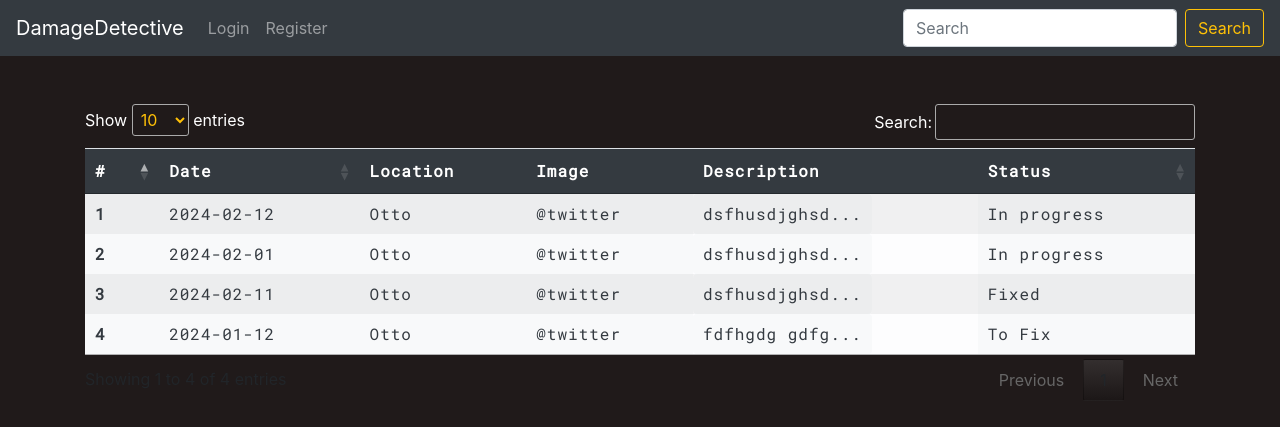
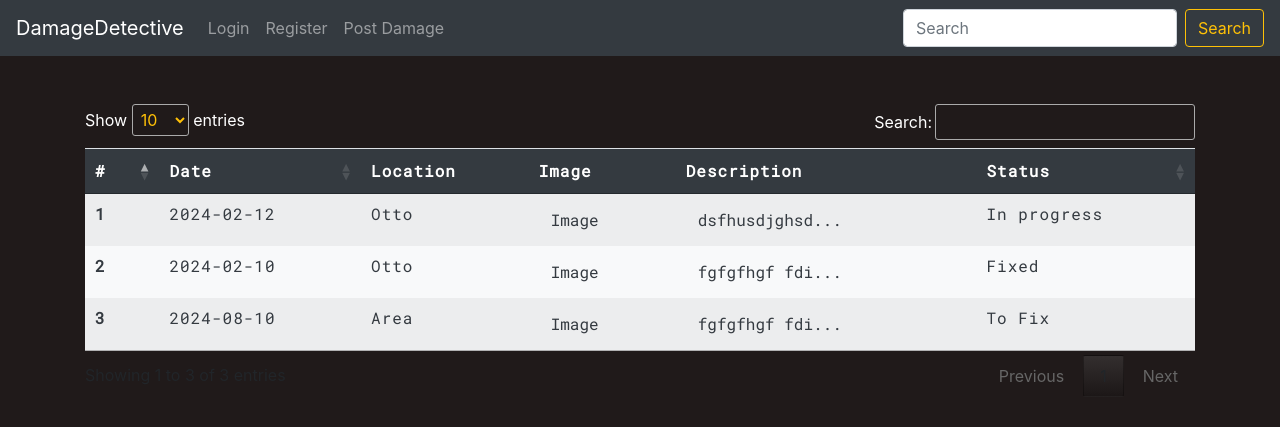
Before and after one commit to vaggelisdrak/ece_web_project, a Node server app: template frontend/views/home.hbs in a window 1280 px wide. Shown: the top 427 px of the page. Run offline with Node 20, Linux system fonts and the light colour scheme; the template is opened without the code that fills it, so the values that code supplies are empty; some libraries are stand-ins or nearby versions.

Commit message:
Damage post / image

```diff
--- a/backend/controllers/authController.mjs
+++ b/backend/controllers/authController.mjs
@@ -6,6 +6,10 @@
     res.render('register');
 }
 
+export const postdamage = (req, res) => {
+    res.render('damagepost');
+}
+
 export const signout = (req, res) => {
 
 }
--- a/backend/routes/authRoute.mjs
+++ b/backend/routes/authRoute.mjs
@@ -1,10 +1,11 @@
 import express from 'express';
-import { signin, signout, signup } from '../controllers/authController.mjs';
+import { signin, signout, signup , postdamage} from '../controllers/authController.mjs';
 
 const router = express.Router();
 
 router.get("/signup",signup)//post
 router.get("/signin",signin)//post
 router.get("/signout",signout)
+router.get("/postdamage",postdamage)
 
 export default router;
--- a/frontend/views/home.hbs
+++ b/frontend/views/home.hbs
@@ -24,9 +24,33 @@
                 <th scope="row">1</th>
                 <td>2/12/2024</td>
                 <td>Otto</td>
-                <td>@twitter</td>
-                <td type="button" class="btn btn-link modalButton" data-toggle="modal" data-target="#exampleModal">
-                    Click to view text
+                <td>
+                    <button type="button" class="btn btn-link imageModalButton" data-toggle="modal" data-target="#imageModal1">
+                        Image
+                    </button>
+                    <div class="modal fade" id="imageModal1" tabindex="-1" role="dialog" aria-labelledby="imageModalLabel1" aria-hidden="true">
+                        <div class="modal-dialog" role="document">
+                            <div class="modal-content">
+                                <div class="modal-header">
+                                    <h5 class="modal-title" id="imageModalLabel1">Image</h5>
+                                    <button type="button" class="close" data-dismiss="modal" aria-label="Close">
+                                        <span aria-hidden="true">&times;</span>
+                                    </button>
+                                </div>
+                                <div class="modal-body">
+                                    <img src="https://via.placeholder.com/150" alt="Image description" class="img-fluid">
+                                </div>
+                                <div class="modal-footer">
+                                    <button type="button" class="btn btn-secondary" data-dismiss="modal">Close</button>
+                                </div>
+                            </div>
+                        </div>
+                    </div>
+                </td>
+                <td>
+                    <button type="button" class="btn btn-link modalButton" data-toggle="modal" data-target="#exampleModal">
+                        Click to view text
+                    </button>
                 </td>
                 <div class="modal fade" id="exampleModal" tabindex="-1" role="dialog" aria-labelledby="exampleModalLabel" aria-hidden="true">
                     <div class="modal-dialog" role="document">
@@ -55,11 +79,35 @@
             <!-- Other rows... -->
             <tr>
                 <th scope="row">2</th>
-                <td>2/1/2024</td>
+                <td>2/10/2024</td>
                 <td>Otto</td>
-                <td>@twitter</td>
-                <td type="button" class="btn btn-link modalButton" data-toggle="modal" data-target="#exampleModal">
-                    Click to view text
+                <td>
+                    <button type="button" class="btn btn-link imageModalButton" data-toggle="modal" data-target="#imageModal1">
+                        Image
+                    </button>
+                    <div class="modal fade" id="imageModal1" tabindex="-1" role="dialog" aria-labelledby="imageModalLabel1" aria-hidden="true">
+                        <div class="modal-dialog" role="document">
+                            <div class="modal-content">
+                                <div class="modal-header">
+                                    <h5 class="modal-title" id="imageModalLabel1">Image</h5>
+                                    <button type="button" class="close" data-dismiss="modal" aria-label="Close">
+                                        <span aria-hidden="true">&times;</span>
+                                    </button>
+                                </div>
+                                <div class="modal-body">
+                                    <img src="https://via.placeholder.com/150" alt="Image description" class="img-fluid">
+                                </div>
+                                <div class="modal-footer">
+                                    <button type="button" class="btn btn-secondary" data-dismiss="modal">Close</button>
+                                </div>
+                            </div>
+                        </div>
+                    </div>
+                </td>
+                <td>
+                    <button type="button" class="btn btn-link modalButton" data-toggle="modal" data-target="#exampleModal">
+                        Click to view text
+                    </button>
                 </td>
                 <div class="modal fade" id="exampleModal" tabindex="-1" role="dialog" aria-labelledby="exampleModalLabel" aria-hidden="true">
                     <div class="modal-dialog" role="document">
@@ -71,43 +119,7 @@
                                 </button>
                             </div>
                             <div class="modal-body modalBody">
-                                dsfhusdjghsdjkfhusayfuoasjdfyuadsy
-                                fddsgfgf
-                                bfgfhdfkjg j fhdkj bfdjghdf gdf fjdbgfdg
-                                fgdfgufdkg
-                            </div>
-                            <div class="modal-footer">
-                                <button type="button" class="btn btn-secondary" data-dismiss="modal">Close</button>
-                            </div>
-                        </div>
-                    </div>
-                </div>
-                <td>In progress</td>
-            </tr>
-            <!-- Other rows... -->
-            <!-- Other rows... -->
-            <tr>
-                <th scope="row">3</th>
-                <td>2/11/2024</td>
-                <td>Otto</td>
-                <td>@twitter</td>
-                <td type="button" class="btn btn-link modalButton" data-toggle="modal" data-target="#exampleModal">
-                    Click to view text
-                </td>
-                <div class="modal fade" id="exampleModal" tabindex="-1" role="dialog" aria-labelledby="exampleModalLabel" aria-hidden="true">
-                    <div class="modal-dialog" role="document">
-                        <div class="modal-content">
-                            <div class="modal-header">
-                                <h5 class="modal-title" id="exampleModalLabel">Description</h5>
-                                <button type="button" class="close" data-dismiss="modal" aria-label="Close">
-                                    <span aria-hidden="true">&times;</span>
-                                </button>
-                            </div>
-                            <div class="modal-body modalBody">
-                                dsfhusdjghsdjkfhusayfuoasjdfyuadsy
-                                fddsgfgf
-                                bfgfhdfkjg j fhdkj bfdjghdf gdf fjdbgfdg
-                                fgdfgufdkg
+                                fgfgfhgf fdisfkh dfbufdjgbgfudfvn c fhugurhjfbgdfugr
                             </div>
                             <div class="modal-footer">
                                 <button type="button" class="btn btn-secondary" data-dismiss="modal">Close</button>
@@ -120,12 +132,36 @@
             <!-- Other rows... -->
             <!-- Other rows... -->
             <tr>
-                <th scope="row">4</th>
-                <td>1/12/2024</td>
-                <td>Otto</td>
-                <td>@twitter</td>
-                <td type="button" class="btn btn-link modalButton" data-toggle="modal" data-target="#exampleModal">
-                    Click to view text
+                <th scope="row">3</th>
+                <td>8/10/2024</td>
+                <td>Area</td>
+                <td>
+                    <button type="button" class="btn btn-link imageModalButton" data-toggle="modal" data-target="#imageModal1">
+                        Image
+                    </button>
+                    <div class="modal fade" id="imageModal1" tabindex="-1" role="dialog" aria-labelledby="imageModalLabel1" aria-hidden="true">
+                        <div class="modal-dialog" role="document">
+                            <div class="modal-content">
+                                <div class="modal-header">
+                                    <h5 class="modal-title" id="imageModalLabel1">Image</h5>
+                                    <button type="button" class="close" data-dismiss="modal" aria-label="Close">
+                                        <span aria-hidden="true">&times;</span>
+                                    </button>
+                                </div>
+                                <div class="modal-body">
+                                    <img src="https://via.placeholder.com/150" alt="Image description" class="img-fluid">
+                                </div>
+                                <div class="modal-footer">
+                                    <button type="button" class="btn btn-secondary" data-dismiss="modal">Close</button>
+                                </div>
+                            </div>
+                        </div>
+                    </div>
+                </td>
+                <td>
+                    <button type="button" class="btn btn-link modalButton" data-toggle="modal" data-target="#exampleModal">
+                        Click to view text
+                    </button>
                 </td>
                 <div class="modal fade" id="exampleModal" tabindex="-1" role="dialog" aria-labelledby="exampleModalLabel" aria-hidden="true">
                     <div class="modal-dialog" role="document">
@@ -137,7 +173,7 @@
                                 </button>
                             </div>
                             <div class="modal-body modalBody">
-                                fdfhgdg gdfgdfg fg
+                                fgfgfhgf fdisfkh dfbufdjgbgfudfvn c fhugurhjfbgdfugr vfgfgdfghfjgufdhgfnbvjhfdgvf
                             </div>
                             <div class="modal-footer">
                                 <button type="button" class="btn btn-secondary" data-dismiss="modal">Close</button>
--- a/frontend/views/layouts/main.hbs
+++ b/frontend/views/layouts/main.hbs
@@ -30,6 +30,9 @@
                 </li>
                 <li class="nav-item">
                     <a class="nav-link" href="/signup">Register</a>
+                </li>
+                <li class="nav-item">
+                    <a class="nav-link" href="/postdamage">Post Damage</a>
                 </li>
             </ul>
             <form class="form-inline my-2 my-lg-0">
```
Also changed, not shown: frontend/DamagePost.html (deleted, +0 -109 lines), frontend/views/damagepost.hbs (added, +18 -0 lines).
